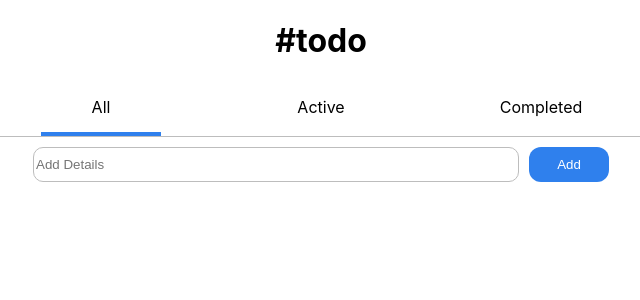
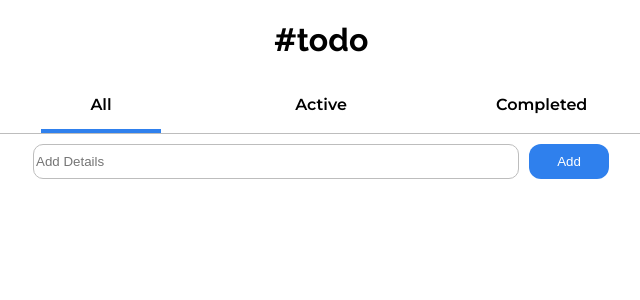
Before and after one commit to Mr-hollowman/dev-todo, a React (Create React App) app: page / in a window 1280 px wide. Shown: the top 300 px of the page, without its empty margins (319-959 px from the left). Built offline with nearby package versions, Linux system fonts and the light colour scheme.

Commit message:
font updates

```diff
--- a/src/App.css
+++ b/src/App.css
@@ -16,6 +16,7 @@
   width: 90px;
   padding: 15px;
   text-align: center;
+  font-family: 'Montserrat', sans-serif;
 }
 .active {
   width: 90px;
--- a/src/index.css
+++ b/src/index.css
@@ -1,16 +1,15 @@
+@import url("https://fonts.googleapis.com/css2?family=Raleway:wght@100;200;300;400;500;600;700;800;900&display=swap");
+@import url("https://fonts.googleapis.com/css2?family=Montserrat:wght@600&display=swap");
 body {
   display: flex;
   justify-content: center;
   align-items: center;
   margin: 0;
-  font-family: -apple-system, BlinkMacSystemFont, 'Segoe UI', 'Roboto', 'Oxygen',
-    'Ubuntu', 'Cantarell', 'Fira Sans', 'Droid Sans', 'Helvetica Neue',
-    sans-serif;
+  font-family: "Raleway", sans-serif;
   -webkit-font-smoothing: antialiased;
   -moz-osx-font-smoothing: grayscale;
 }
 
 code {
-  font-family: source-code-pro, Menlo, Monaco, Consolas, 'Courier New',
-    monospace;
+  font-family: "Raleway", sans-serif;
 }
```
